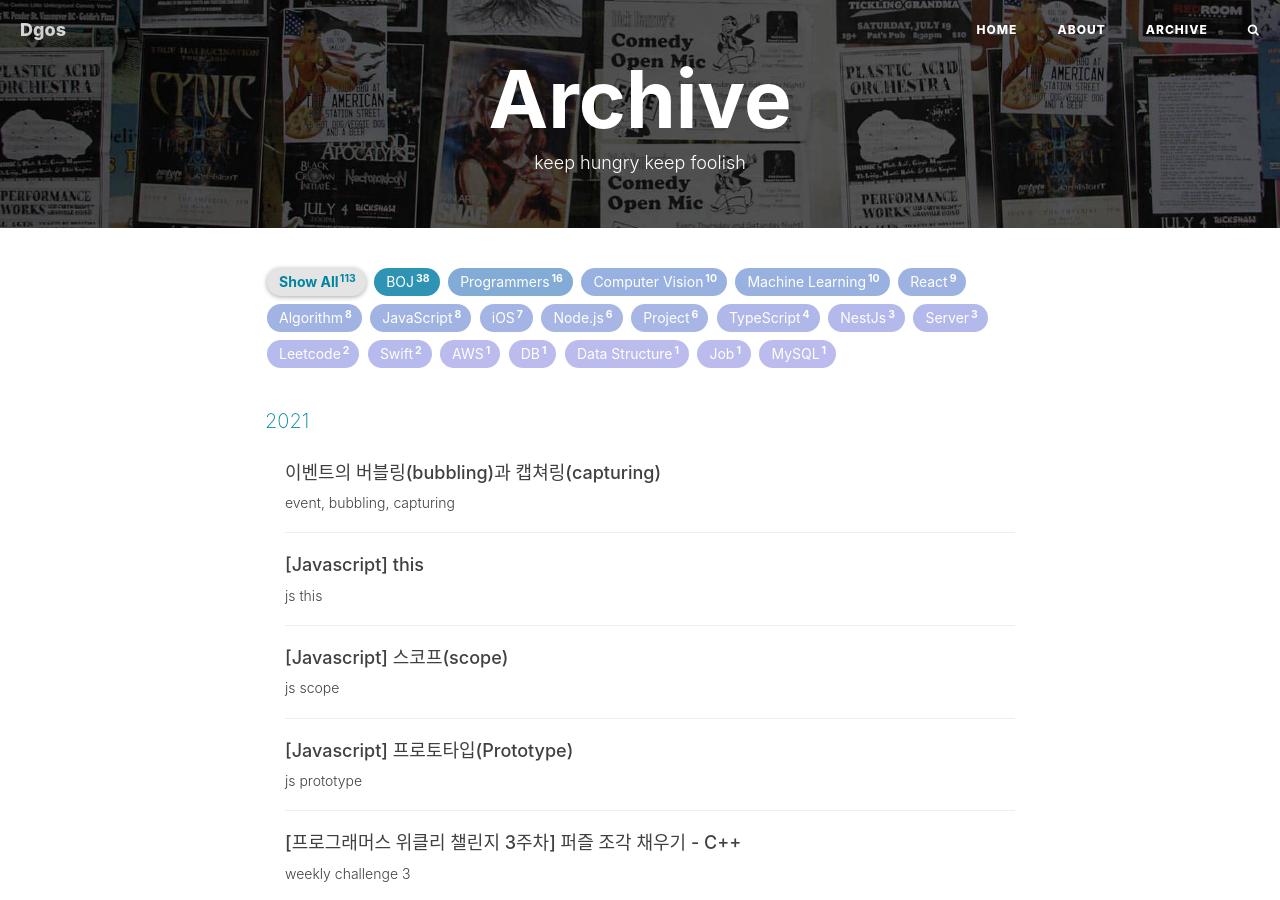
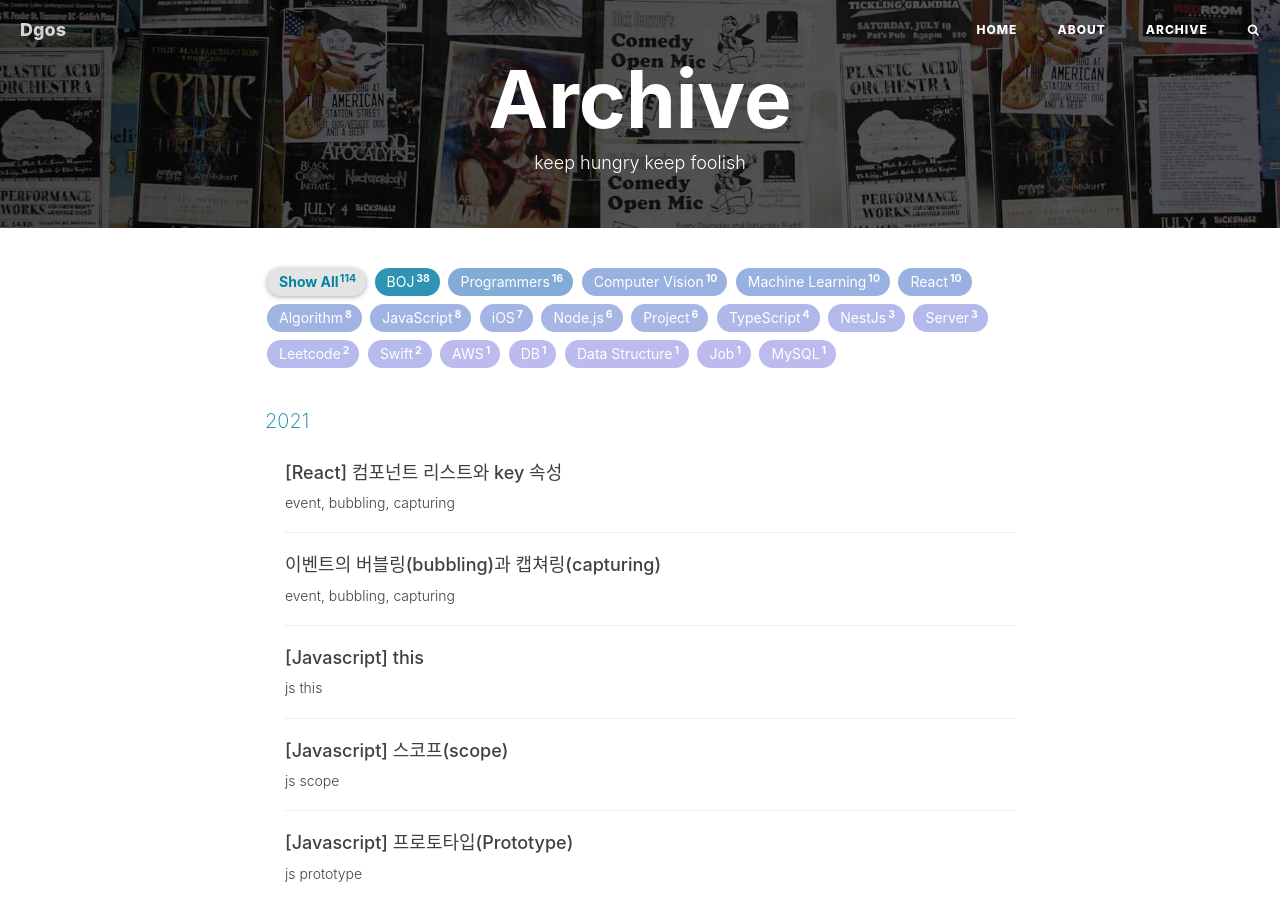
Before and after one commit to donggoolosori/donggoolosori.github.io, a Jekyll site: the page built from archive.html, in a window 1280 px wide and 900 px high. Built offline with Jekyll 4.4.1, drawn with Linux system fonts in a browser that asks for light colours; nearby versions of some CDN libraries; some web fonts are replaced; comment, search, counter and statistics services are not loaded; some of the changed lines change nothing that is shown.

Commit message:
Post: React key

````diff
--- a/_includes/codepen.html
+++ b/_includes/codepen.html
@@ -18,3 +18,5 @@ username = site.codepen_username %} {% endunless %}
   >) on <a href="https://codepen.io">CodePen</a>.
 </p>
 <script async src="//assets.codepen.io/assets/embed/ei.js"></script>
+
+<!-- {% include codepen.html hash="QWvyPqB" title="hello" %} -->
--- /dev/null
+++ b/_posts/2021-11-6-react-key.md
@@ -0,0 +1,90 @@
+---
+layout: post
+title: "[React] 컴포넌트 리스트와 key 속성"
+subtitle: "event, bubbling, capturing"
+date: 2021-11-6 22:10:00
+author: "dongjune"
+header-img: "img/in_post/1.jpg"
+catalog: true
+tags:
+  - React
+---
+## 🛫 Intro
+React에서 여러개의 컴포넌트를 렌더링 하고 싶을 때 `map`을 사용할 수 있습니다.
+
+```jsx
+const players = ['messi', 'ronaldo', 'son'];
+
+const playerList = numbers.map((player)=>
+	<li>{player}</li>
+);
+```
+
+하지만 이대로 사용한다면 `li` 요소마다 `key` 값이 필요하다는 에러를 마주치게 됩니다.
+
+이때는 다음과 같이 `index`를 `key` 값으로 사용하여 간단하게 해결할 수 있습니다.
+
+```jsx
+const playerList = numbers.map((player, idx)=>
+	<li key={idx}>{player}</li>
+);
+```
+
+**하지만** 이 방법은 리액트의 성능에 부정적 영향을 줄 수 있습니다. 그 이유는 다음 섹션에서 살펴보죠.
+
+## ❗️Key 값을 index로 설정하지 말아야 하는 이유
+
+key 값은 React가 DOM 엘리먼트들을 식별할 수 있도록 돕습니다. 따라서 key 값이 이전과 같다면 리액트는 해당 엘리먼트를 같은 엘리먼트로 인식합니다.
+
+그런데 이때 key 값이 index이면 어떤 일이 일어날까요? 기존 `li` 리스트의 앞에 새로운 `li` 요소를 추가해봅시다.
+
+```jsx
+// before
+<ul>
+  <li key={0}>Messi</li>
+  <li key={1}>Ronaldo</li>
+</ul>
+
+// after
+<ul>
+  <li key={0}>Son</li>
+  <li key={1}>Messi</li>
+  <li key={2}>Ronaldo</li>
+</ul>
+```
+
+리액트는 `key` 값을 통해 컴포넌트들을 식별한다고 했죠.
+
+따라서 모든 `li` 들이 바뀌었다고 인식하게 되며 모든 `li` 들이 리랜더링 되는 현상이 나타나게 됩니다.
+
+우리는 단지 하나의 `li` 만 추가했을 뿐인데 전체 `li` 가 변경 되는 것이 비효율적으로 보이네요. 🤔
+
+그렇다면 다음과 같이 `key` 값을 그 요소의 고유한 정보로 설정해보겠습니다.
+
+```jsx
+// before
+<ul>
+  <li key='messi'>Messi</li>
+  <li key='ronaldo'>Ronaldo</li>
+</ul>
+
+// after
+<ul>
+  <li key='son'>Son</li>
+  <li key='messi'>Messi</li>
+  <li key='ronaldo'>Ronaldo</li>
+</ul>
+```
+
+앞서 언급한 것 처럼 `key` 값이 같으면 같은 엘리먼트로 인식하게 됩니다. 이제 리액트는 `key`가 son 인 `li`만 추가됐다고 인식하게 되고 나머지 `li`들은 리랜더링이 일어나지 않게 됩니다.
+
+## 🚀 결론
+
+컴포넌트 리스트가 static 하다면 index를 key 값으로 설정해도 무관합니다.
+
+하지만 컴포넌트 리스트에 추가, 삽입 등의 변경이 자주 일어난다면 key 값을 index로 설정하는 것은 피해야 합니다.
+
+## Reference
+
+- [https://ko.reactjs.org/docs/lists-and-keys.html](https://ko.reactjs.org/docs/lists-and-keys.html)
+- [https://medium.com/@robinpokorny/index-as-a-key-is-an-anti-pattern-e0349aece318](https://medium.com/@robinpokorny/index-as-a-key-is-an-anti-pattern-e0349aece318)
````
